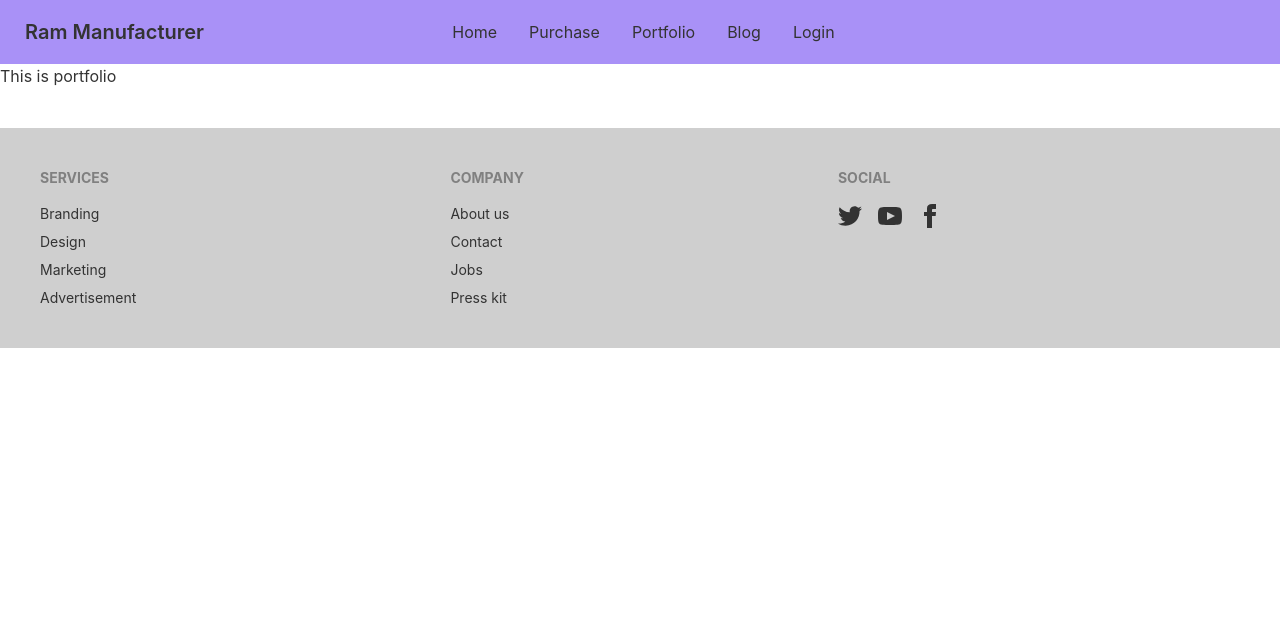
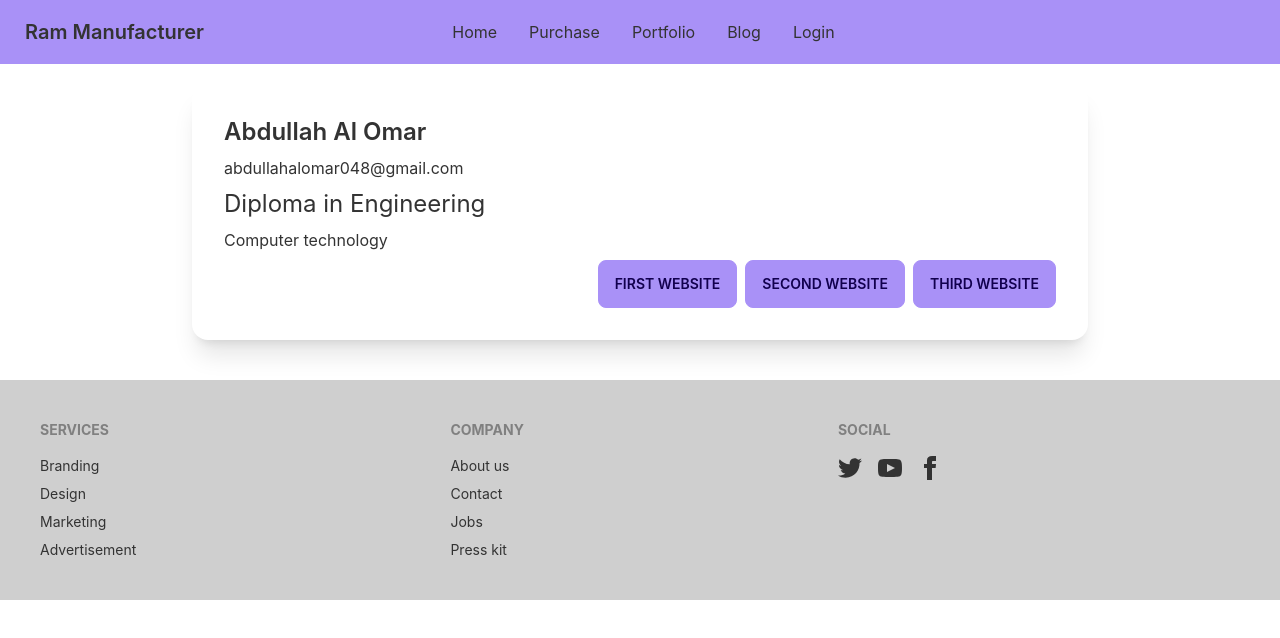
Before and after one commit to abdullahalomar/manufacturer-website-client-side, a React (Create React App) app: page /portfolio in a window 1280 px wide. Shown: the top 638 px of the page. Built offline with nearby package versions, Linux system fonts and the light colour scheme; no server answers.

Commit message:
portfolio section added

```diff
--- a/src/Pages/Portfolio/Portfolio.js
+++ b/src/Pages/Portfolio/Portfolio.js
@@ -1,9 +1,23 @@
 import React from 'react';
+import { Link } from 'react-router-dom';
 
 const Portfolio = () => {
     return (
         <div>
-            <h2>This is portfolio</h2>
+            <div class="card mx-48 mt-5 bg-base-100 shadow-xl ">
+  <div class="card-body">
+    <h2 class="card-title text-2xl">Abdullah Al Omar</h2>
+    <p>abdullahalomar048@gmail.com</p>
+    <p className='text-2xl'>Diploma in Engineering</p>
+    <p>Computer technology</p>
+    <div class="card-actions justify-end">
+
+    <a className='btn btn-primary' href="https://abdullahalomar.github.io/bhandaria/">First Website</a>
+    <a className='btn btn-primary' href="https://abdullahalomar.github.io/bhandaria/">Second Website</a>
+    <a className='btn btn-primary' href="https://abdullahalomar.github.io/bhandaria/">Third Website</a>
+    </div>
+  </div>
+</div>
         </div>
     );
 };
```
